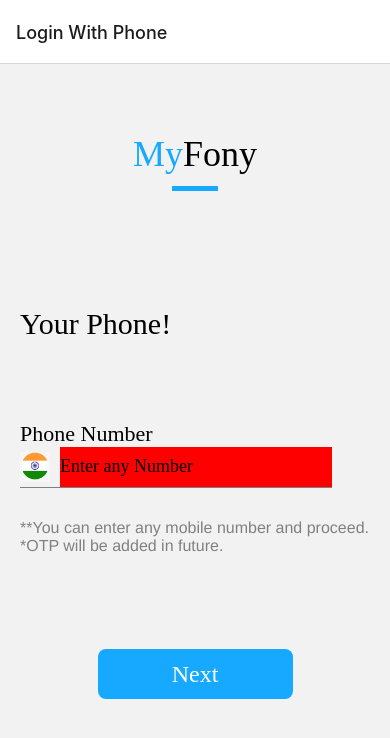
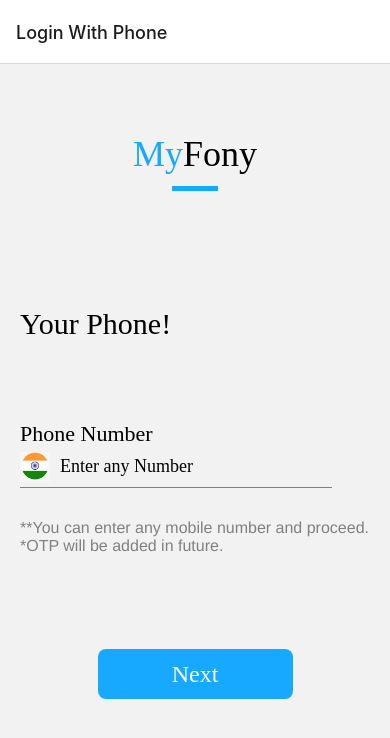
Before and after one commit to mnknegi/rn-MyFone, a React Native app: screen /PhoneLoginScreen in a window 390 px wide. Shown: the top 738 px of the page. Built offline with nearby package versions, Linux system fonts and the light colour scheme.

Commit message:
refactor button code

```diff
--- /dev/null
+++ b/src/components/PhoneLoginComponents/HeaderView.js
@@ -0,0 +1,40 @@
+import React from "react";
+import { StyleSheet, View, Text } from "react-native";
+
+const HeaderView = () => {
+  return (
+    <View style={styles.container}>
+      <View style={styles.textContainer}>
+        <Text style={styles.HeaderTextFormatting}>My</Text>
+        <Text style={[styles.HeaderTextFormatting, { color: "black" }]}>
+          Fony
+        </Text>
+      </View>
+      <View style={styles.headerBottomLine}></View>
+    </View>
+  );
+};
+
+const styles = StyleSheet.create({
+  container: {
+    justifyContent: "space-evenly",
+    alignItems: "center",
+    width: "80%",
+    height: 80,
+  },
+  textContainer: {
+    flexDirection: "row",
+  },
+  HeaderTextFormatting: {
+    fontFamily: "HelveticaNeue-Bold",
+    fontSize: 36,
+    color: "rgba(22,169,255,1.0)",
+  },
+  headerBottomLine: {
+    width: "15%",
+    height: 5,
+    backgroundColor: "rgba(22,169,255,1.0)",
+  },
+});
+
+export default HeaderView;
--- /dev/null
+++ b/src/components/PhoneLoginComponents/NextButton.js
@@ -0,0 +1,38 @@
+import React from "react";
+import { StyleSheet, View, Text, TouchableOpacity } from "react-native";
+
+const NextButton = () => {
+  return (
+    <TouchableOpacity
+      style={styles.touchebleView}
+      onPress={() => {
+        console.log("button  added");
+      }}
+    >
+      <View style={styles.buttonView}>
+        <Text style={styles.buttonText}>Next</Text>
+      </View>
+    </TouchableOpacity>
+  );
+};
+
+const styles = StyleSheet.create({
+  touchebleView: {
+    width: "50%",
+    height: 50,
+  },
+  buttonView: {
+    flex: 1,
+    backgroundColor: "rgba(22,169,255,1.0)",
+    justifyContent: "center",
+    alignItems: "center",
+    borderRadius: 8,
+  },
+  buttonText: {
+    fontFamily: "HelveticaNeue-Medium",
+    fontSize: 24,
+    color: "white",
+  },
+});
+
+export default NextButton;
--- a/src/screen/PhoneLoginScreen.js
+++ b/src/screen/PhoneLoginScreen.js
@@ -6,10 +6,12 @@ import {
   Text,
   TextInput,
   Image,
-  TouchableOpacity,
   TouchableWithoutFeedback,
   Keyboard,
 } from "react-native";
+
+import HeaderView from "../components/PhoneLoginComponents/HeaderView";
+import NextButton from "../components/PhoneLoginComponents/NextButton";
 
 const PhoneLoginScreen = () => {
   const [phoneNumber, setPhoneNumber] = useState("");
@@ -21,23 +23,10 @@ const PhoneLoginScreen = () => {
       }}
     >
       <SafeAreaView style={styles.container}>
-        <View
-          style={{
-            flex: 1,
-            alignItems: "center",
-            justifyContent: "center",
-          }}
-        >
-          <View style={styles.headerContainer}>
-            <View style={styles.headerView}>
-              <Text style={styles.HeaderTextFormatting}>My</Text>
-              <Text style={[styles.HeaderTextFormatting, { color: "black" }]}>
-                Fony
-              </Text>
-            </View>
-            <View style={styles.headerLine}></View>
-          </View>
+        <View style={styles.header}>
+          <HeaderView />
         </View>
+
         <View style={{ flex: 2 }}>
           <View style={{ flex: 1, justifyContent: "center" }}>
             <Text
@@ -90,13 +79,7 @@ const PhoneLoginScreen = () => {
                 onChangeText={(text) => {
                   setPhoneNumber(text);
                 }}
-                style={{
-                  fontFamily: "HelveticaNeue-Bold",
-                  fontSize: 18,
-                  height: 40,
-                  width: "100%",
-                  backgroundColor: "red",
-                }}
+                style={styles.textInputFormatting}
               />
             </View>
           </View>
@@ -123,35 +106,7 @@ const PhoneLoginScreen = () => {
           </View>
         </View>
         <View style={{ flex: 1, alignItems: "center" }}>
-          <TouchableOpacity
-            style={{
-              width: "50%",
-              height: 50,
-            }}
-            onPress={() => {
-              console.log("button  added");
-            }}
-          >
-            <View
-              style={{
-                flex: 1,
-                backgroundColor: "rgba(22,169,255,1.0)",
-                justifyContent: "center",
-                alignItems: "center",
-                borderRadius: 8,
-              }}
-            >
-              <Text
-                style={{
-                  fontFamily: "HelveticaNeue-Medium",
-                  fontSize: 24,
-                  color: "white",
-                }}
-              >
-                Next
-              </Text>
-            </View>
-          </TouchableOpacity>
+          <NextButton />
         </View>
       </SafeAreaView>
     </TouchableWithoutFeedback>
@@ -162,24 +117,10 @@ const styles = StyleSheet.create({
   container: {
     flex: 1,
   },
-  headerContainer: {
-    justifyContent: "space-evenly",
+  header: {
+    flex: 1,
     alignItems: "center",
-    width: "80%",
-    height: 80,
-  },
-  headerView: {
-    flexDirection: "row",
-  },
-  HeaderTextFormatting: {
-    fontFamily: "HelveticaNeue-Bold",
-    fontSize: 36,
-    color: "rgba(22,169,255,1.0)",
-  },
-  headerLine: {
-    width: "15%",
-    height: 5,
-    backgroundColor: "rgba(22,169,255,1.0)",
+    justifyContent: "center",
   },
   centralView: {
     backgroundColor: "red",
@@ -187,6 +128,12 @@ const styles = StyleSheet.create({
     aspectRatio: 1 / 1,
     alignSelf: "center",
   },
+  textInputFormatting: {
+    fontFamily: "HelveticaNeue-Bold",
+    fontSize: 18,
+    height: 40,
+    width: "100%",
+  },
 });
 
 export default PhoneLoginScreen;
```
